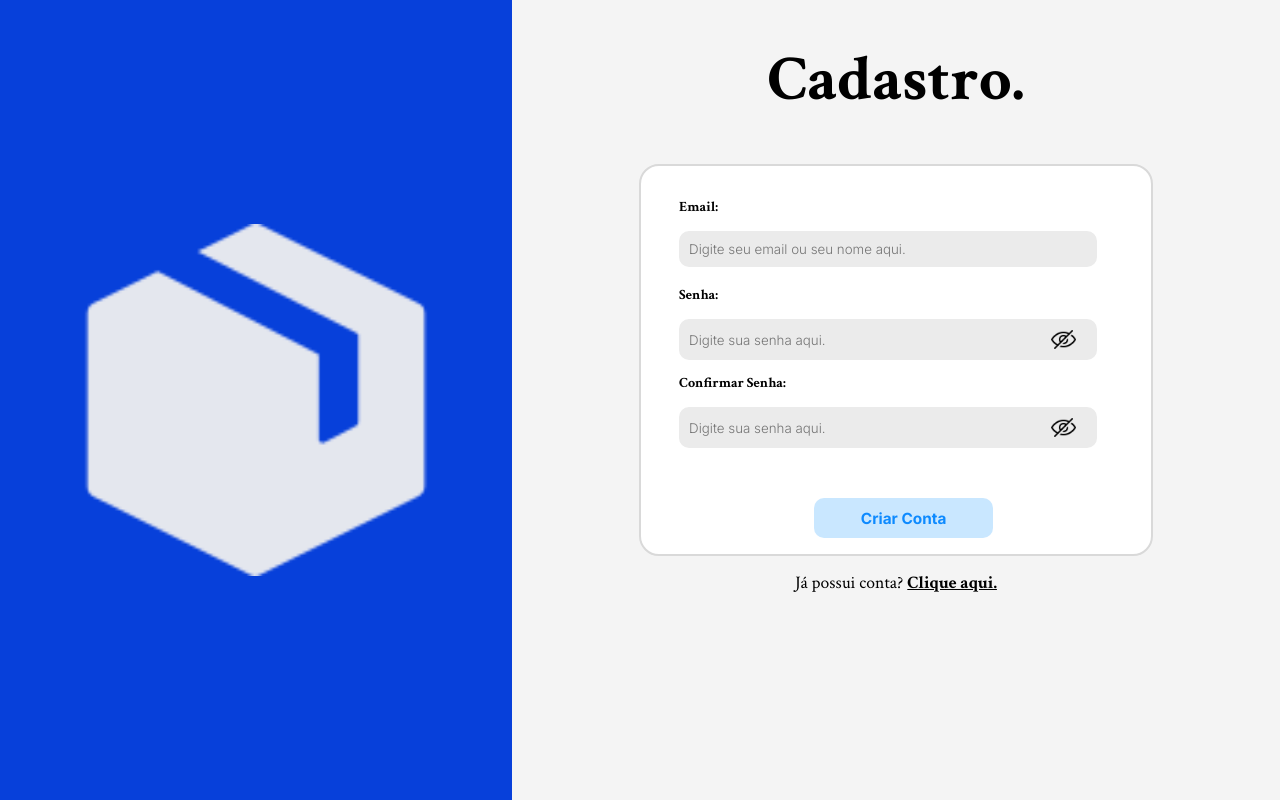
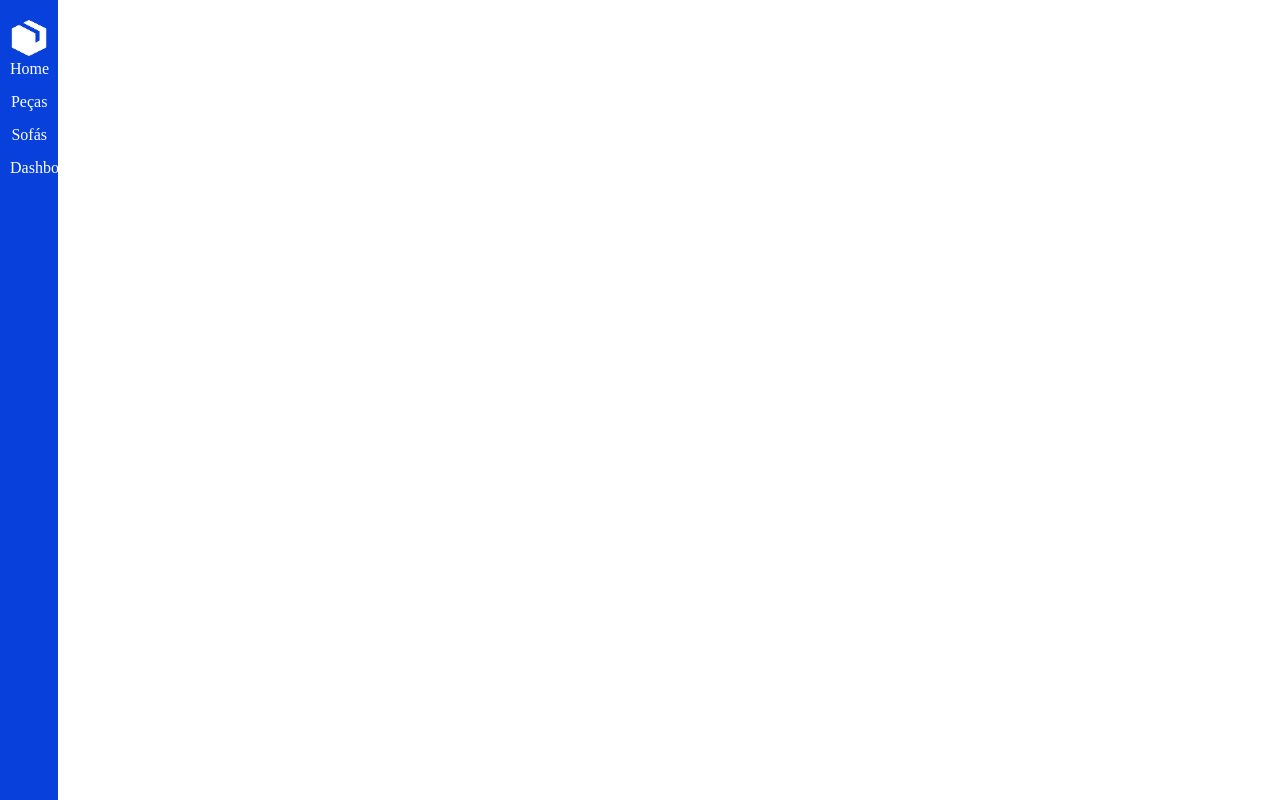
Before and after one commit to Grupo-6-Tozim-Solutions/front-end, a React (Vite) app: page / in a window 1280 px wide. Built offline with nearby package versions, Linux system fonts and the light colour scheme.

Commit message:
ajustando app.jsx

```diff
--- a/src/App.jsx
+++ b/src/App.jsx
@@ -1,17 +1,13 @@
-import React from 'react';
-import LoginPage from './pages/LoginPage';
-import CadastroPage from './pages/CadastroPage';
+import './App.css'
+import Navbar from './components/SideBar'
+function App() {
 
+  return (
+    <div>
+      <Navbar/>
 
-// import './App.css';
-
-function App() {
-  return (
-    <div >
-   <CadastroPage/>
-   {/* <LoginPage/> */}
     </div>
-  );
+  )
 }
 
-export default App;
+export default App
```
